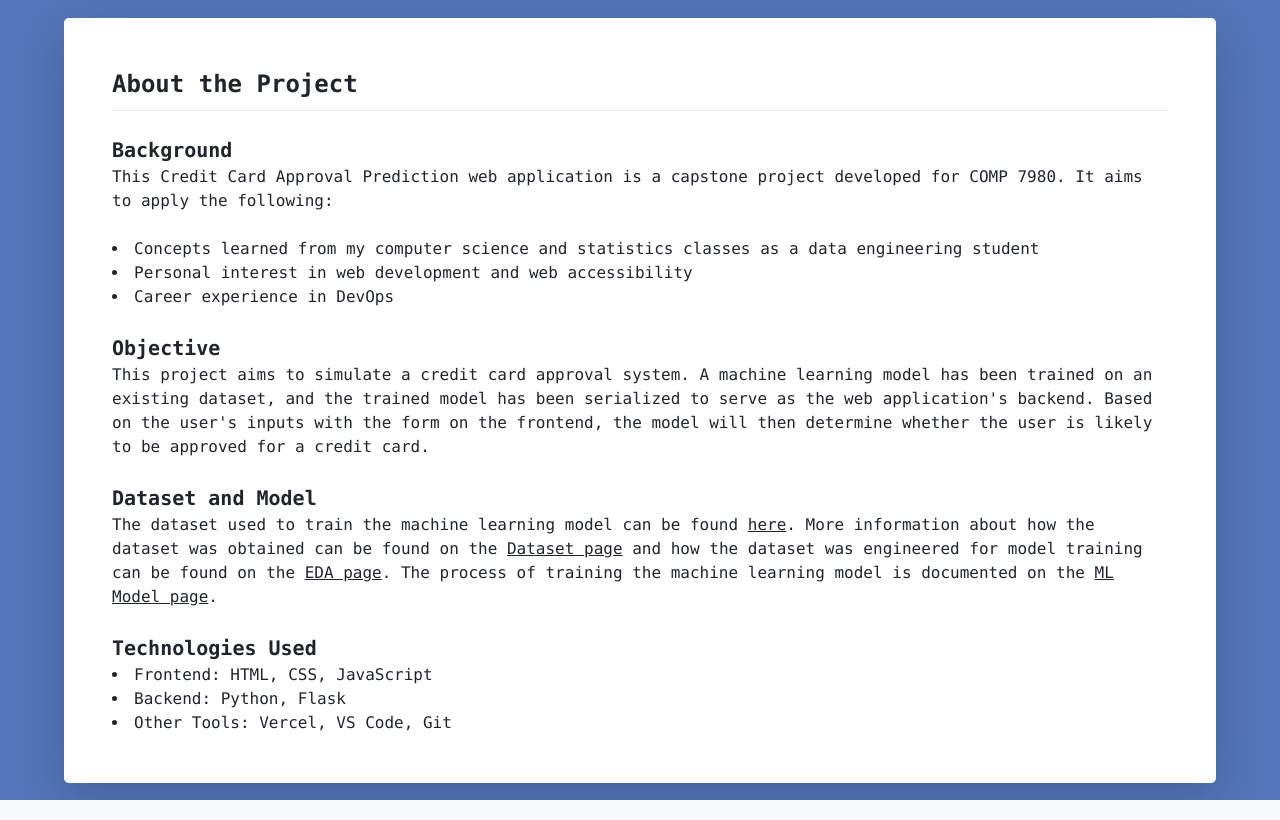
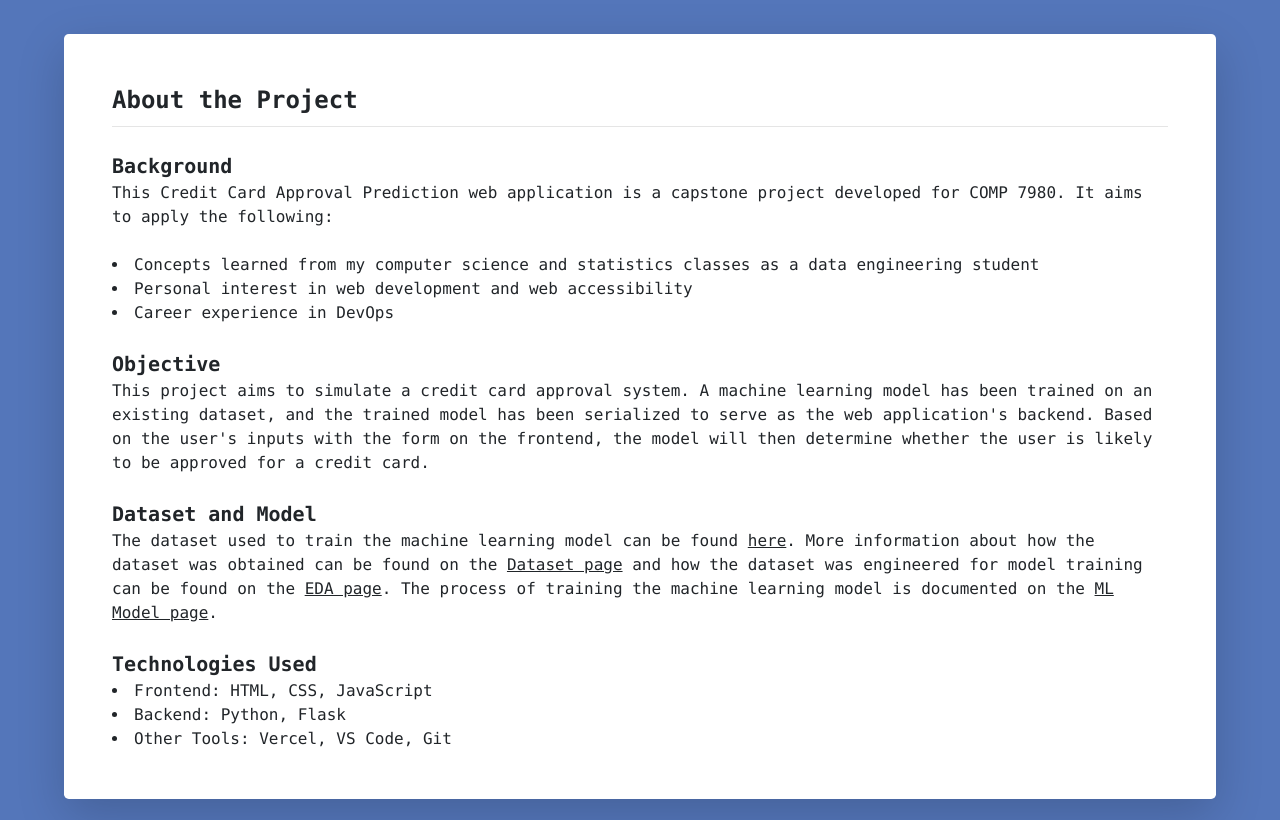
Before and after one commit to elizabethtruong/comp-7980-capstone, a Flask app: page /about/ in a window 1280 px wide. Shown: the part 56-876 px from the top of the page. Run offline with Flask 2, Linux system fonts and the light colour scheme; parts of the project's set-up code (start-up, migrations or seed data) failed here and were passed over.

Commit message:
Adjust margins

```diff
--- a/webapp/templates/about.html
+++ b/webapp/templates/about.html
@@ -6,7 +6,7 @@
 </head>
 
 <body class="font-mono">
-    <div class="mt-auto mb-auto flex items-center justify-center h-screen">
+    <div class="mt-3 mb-1 flex items-center justify-center h-screen">
         <div class="p-12 max-w-6xl bg-white rounded-lg overflow-hidden shadow-lg">
             <div class="font-bold text-2xl mb-2">
             About the Project
--- a/webapp/templates/dataset.html
+++ b/webapp/templates/dataset.html
@@ -6,7 +6,7 @@
 </head>
 
 <body class="font-mono">
-    <div class="mt-auto mb-auto flex items-center justify-center h-screen">
+    <div class="mt-3 mb-1 flex items-center justify-center h-screen">
         <div class="p-12 max-w-6xl bg-white rounded-lg overflow-hidden shadow-lg">
             <div class="font-bold text-2xl mb-2">
             Dataset Information
--- a/webapp/templates/eda.html
+++ b/webapp/templates/eda.html
@@ -7,7 +7,7 @@
 </head>
 
 <body class="font-mono">
-    <div class="mt-3 mb-3 flex items-center justify-center h-screen">
+    <div class="mt-3 mb-1 flex items-center justify-center h-screen">
         <div class="p-12 max-w-6xl bg-white rounded-lg overflow-hidden shadow-lg">
             <div class="font-bold text-2xl mb-2">
             Exploratory Data Analysis
```
